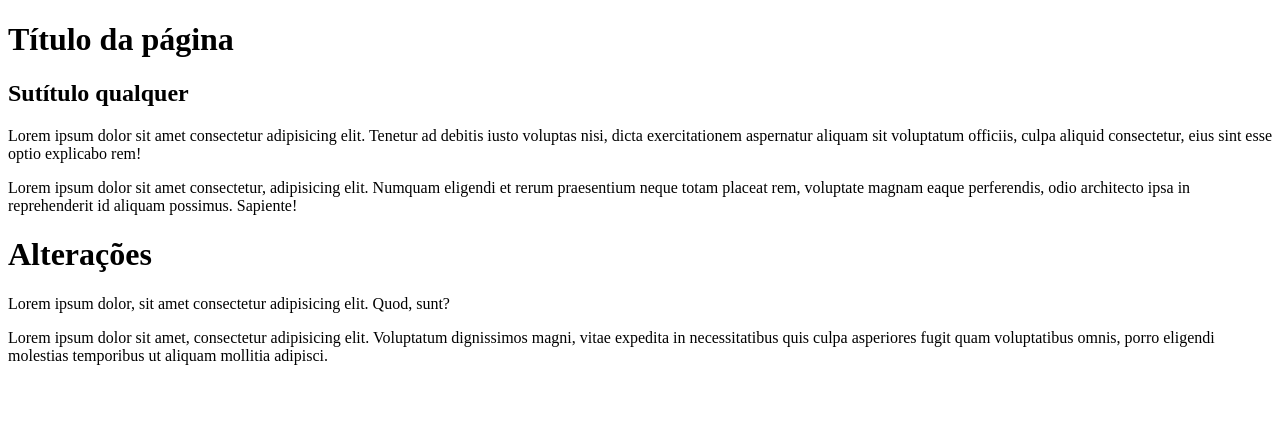
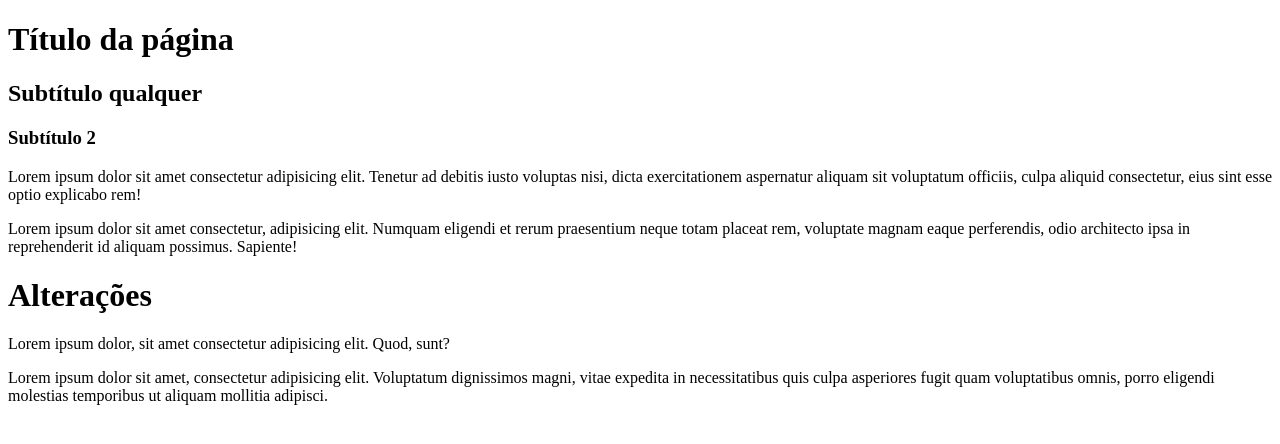
Before and after one commit to CarlaMachadoM/minhapasta, a plain HTML site: page index.html in a window 1280 px wide. Drawn offline with Linux system fonts and the light colour scheme.

Commit message:
criei o h3

```diff
--- a/index.html
+++ b/index.html
@@ -7,7 +7,8 @@
 </head>
 <body>
     <h1>Título da página</h1>
-    <h2>Sutítulo qualquer</h2>
+    <h2>Subtítulo qualquer</h2>
+    <h3>Subtítulo 2</h3>
 
     <p>Lorem ipsum dolor sit amet consectetur adipisicing elit. Tenetur ad debitis iusto voluptas nisi, dicta exercitationem aspernatur aliquam sit voluptatum officiis, culpa aliquid consectetur, eius sint esse optio explicabo rem!
     </p>
```
